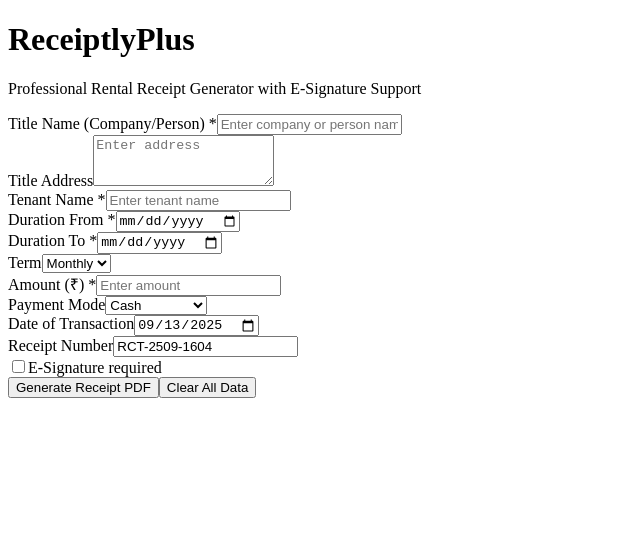
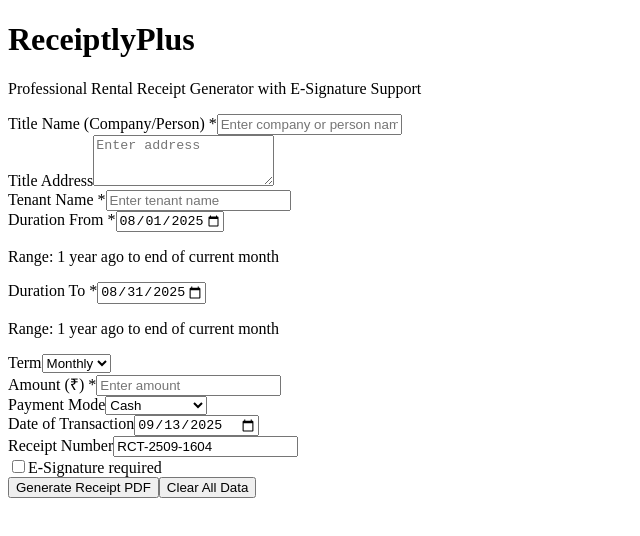
Before and after one commit to arun4finfree/ReceiptlyPlus, a React (Vite) app: page / in a window 1280 px wide. Shown: the top 536 px of the page, without its empty margins (0-640 px from the left). Built offline with nearby package versions, Linux system fonts and the light colour scheme; the HTML template or start-up script is replaced by a standard one.

Commit message:
Wokring version with 10 MB file

```diff
--- a/src/components/ReceiptForm.jsx
+++ b/src/components/ReceiptForm.jsx
@@ -29,6 +29,46 @@
   const [isGenerating, setIsGenerating] = useState(false);
   const [message, setMessage] = useState('');
 
+  // Helper function to get previous month's start and end dates
+  const getPreviousMonthDates = () => {
+    const now = new Date();
+    // Get previous month (current month - 1)
+    const previousMonth = new Date(now.getFullYear(), now.getMonth() - 1, 1);
+    // Get last day of previous month
+    const lastDayOfPreviousMonth = new Date(now.getFullYear(), now.getMonth(), 0);
+
+    // Format dates as YYYY-MM-DD
+    const startDate = previousMonth.getFullYear() + '-' +
+                     String(previousMonth.getMonth() + 1).padStart(2, '0') + '-' +
+                     String(previousMonth.getDate()).padStart(2, '0');
+    const endDate = lastDayOfPreviousMonth.getFullYear() + '-' +
+                   String(lastDayOfPreviousMonth.getMonth() + 1).padStart(2, '0') + '-' +
+                   String(lastDayOfPreviousMonth.getDate()).padStart(2, '0');
+
+    console.log('Previous month dates:', { startDate, endDate, now: now.toISOString() });
+    return { startDate, endDate };
+  };
+
+  // Helper function to get date constraints
+  const getDateConstraints = () => {
+    const now = new Date();
+    // One year ago from the 1st of current month
+    const oneYearAgo = new Date(now.getFullYear() - 1, now.getMonth(), 1);
+    // End of current month (last day of current month)
+    const currentMonthEnd = new Date(now.getFullYear(), now.getMonth() + 1, 0);
+
+    // Format dates as YYYY-MM-DD
+    const minDate = oneYearAgo.getFullYear() + '-' +
+                   String(oneYearAgo.getMonth() + 1).padStart(2, '0') + '-' +
+                   String(oneYearAgo.getDate()).padStart(2, '0');
+    const maxDate = currentMonthEnd.getFullYear() + '-' +
+                   String(currentMonthEnd.getMonth() + 1).padStart(2, '0') + '-' +
+                   String(currentMonthEnd.getDate()).padStart(2, '0');
+
+    console.log('Date constraints:', { minDate, maxDate, now: now.toISOString() });
+    return { minDate, maxDate };
+  };
+
   // Initialize form with stored data and generate receipt number
   useEffect(() => {
     // Load last receipt number from localStorage
@@ -36,9 +76,14 @@
     const nextSequence = lastSequence + 1;
     const receiptNumber = generateReceiptNumber(nextSequence);
 
+    // Get default dates for previous month
+    const { startDate, endDate } = getPreviousMonthDates();
+
     setFormData(prev => ({
       ...prev,
-      receiptNumber
+      receiptNumber,
+      durationFrom: startDate,
+      durationTo: endDate
     }));
 
     // Load any previously saved form data (optional - for user convenience)
@@ -50,7 +95,10 @@
           ...prev,
           ...parsed,
           receiptNumber, // Always use new receipt number
-          dateOfTransaction: new Date().toISOString().split('T')[0] // Always use today's date
+          dateOfTransaction: new Date().toISOString().split('T')[0], // Always use today's date
+          // Override with default dates if not set
+          durationFrom: parsed.durationFrom || startDate,
+          durationTo: parsed.durationTo || endDate
         }));
       } catch (error) {
         console.warn('Could not load saved form data:', error);
@@ -78,6 +126,19 @@
   // Handle form input changes
   const handleInputChange = (e) => {
     const { name, value, type, checked } = e.target;
+
+    // Handle term change - update duration dates
+    if (name === 'term') {
+      const { startDate, endDate } = getPreviousMonthDates();
+      setFormData(prev => ({
+        ...prev,
+        [name]: value,
+        durationFrom: startDate,
+        durationTo: endDate
+      }));
+      return;
+    }
+
     setFormData(prev => ({
       ...prev,
       [name]: type === 'checkbox' ? checked : value
@@ -120,6 +181,28 @@
 
     if (formData.eSignatureRequired && !signatureDataUrl) {
       setMessage('E-signature is required but not provided. Please sign the document.');
+      return false;
+    }
+
+    // Validate date ranges
+    const { minDate, maxDate } = getDateConstraints();
+    const durationFrom = new Date(formData.durationFrom);
+    const durationTo = new Date(formData.durationTo);
+    const minDateObj = new Date(minDate);
+    const maxDateObj = new Date(maxDate);
+
+    if (durationFrom < minDateObj || durationFrom > maxDateObj) {
+      setMessage('Duration From date must be within the allowed range (1 year ago to end of current month).');
+      return false;
+    }
+
+    if (durationTo < minDateObj || durationTo > maxDateObj) {
+      setMessage('Duration To date must be within the allowed range (1 year ago to end of current month).');
+      return false;
+    }
+
+    if (durationFrom > durationTo) {
+      setMessage('Duration From date cannot be after Duration To date.');
       return false;
     }
 
@@ -302,8 +385,13 @@
                 value={formData.durationFrom}
                 onChange={handleInputChange}
                 className="form-input"
+                min={getDateConstraints().minDate}
+                max={getDateConstraints().maxDate}
                 required
               />
+              <p className="text-xs text-gray-500 mt-1">
+                Range: 1 year ago to end of current month
+              </p>
             </div>
 
             <div>
@@ -317,8 +405,13 @@
                 value={formData.durationTo}
                 onChange={handleInputChange}
                 className="form-input"
+                min={getDateConstraints().minDate}
+                max={getDateConstraints().maxDate}
                 required
               />
+              <p className="text-xs text-gray-500 mt-1">
+                Range: 1 year ago to end of current month
+              </p>
             </div>
 
             <div>
```
